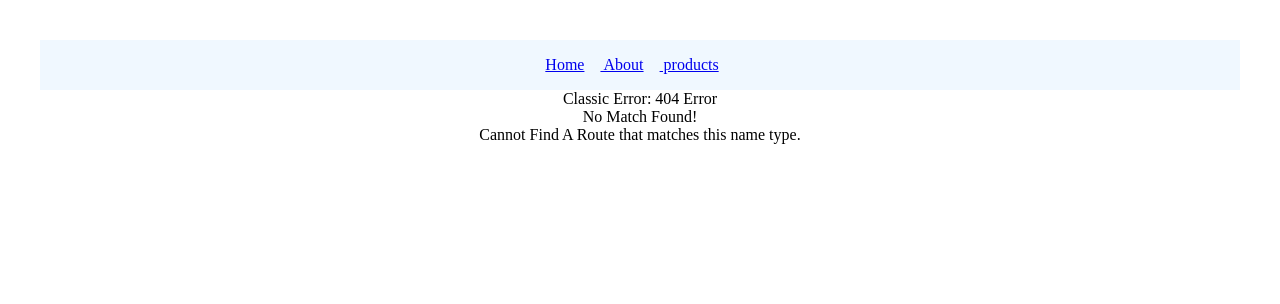
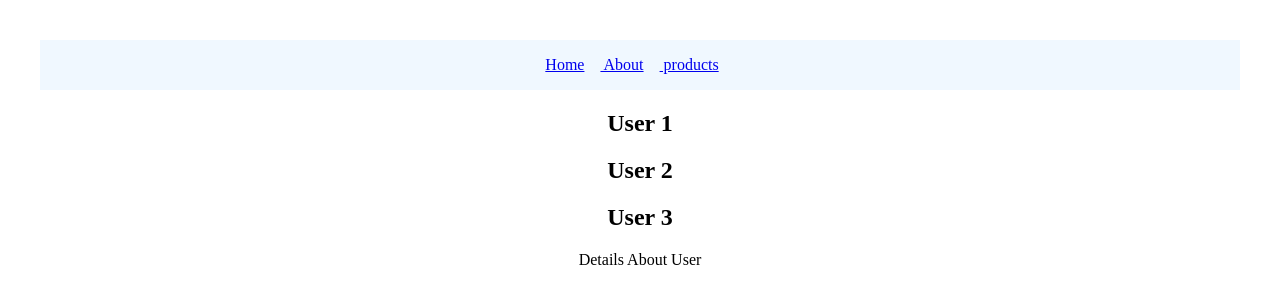
Before and after one commit to travisburns/reactRouterTut, a React (Vite) app in the folder reactroutertut/: page /users/1 in a window 1280 px wide. Before the commit this address had no page. Shown: the top 304 px of the page. Built offline with nearby package versions, Linux system fonts and the light colour scheme.

Commit message:
learned about dynamic routes

```diff
--- a/reactroutertut/src/App.jsx
+++ b/reactroutertut/src/App.jsx
@@ -9,6 +9,9 @@
 import Products from './Components/Products'
 import NewProducts from './Components/NewProducts'
 import FeaturedProducts from './Components/FeaturedProducts'
+import Users from './Components/Users'
+import UserDetails from './Components/UserDetails'
+import Admin from './Components/Admin'
 
 function App() {
   const [count, setCount] = useState(0)
@@ -27,6 +30,10 @@
 
 
           </Route>
+          <Route path='users' element={<Users />}>
+            <Route path=':userId' element={<UserDetails />} />
+            <Route path='admin' element={<Admin />} />
+          </Route>
         <Route path='*' element={<NoMatch />} />
 
       </Routes>
--- /dev/null
+++ b/reactroutertut/src/Components/Admin.jsx
@@ -0,0 +1,11 @@
+import React from 'react'
+
+const Admin = () => {
+  return (
+    <div>
+      Admin User
+    </div>
+  )
+}
+
+export default Admin
--- /dev/null
+++ b/reactroutertut/src/Components/UserDetails.jsx
@@ -0,0 +1,9 @@
+import React from 'react'
+
+const UserDetails = () => {
+  return (
+    <div>Details About User</div>
+  )
+}
+
+export default UserDetails
--- /dev/null
+++ b/reactroutertut/src/Components/Users.jsx
@@ -0,0 +1,14 @@
+import { Outlet } from 'react-router-dom'
+
+const Users = () => {
+  return (
+    <div>
+      <h2>User 1</h2>
+      <h2>User 2</h2>
+      <h2>User 3</h2>
+      <Outlet />
+    </div>
+  )
+}
+
+export default Users
```
